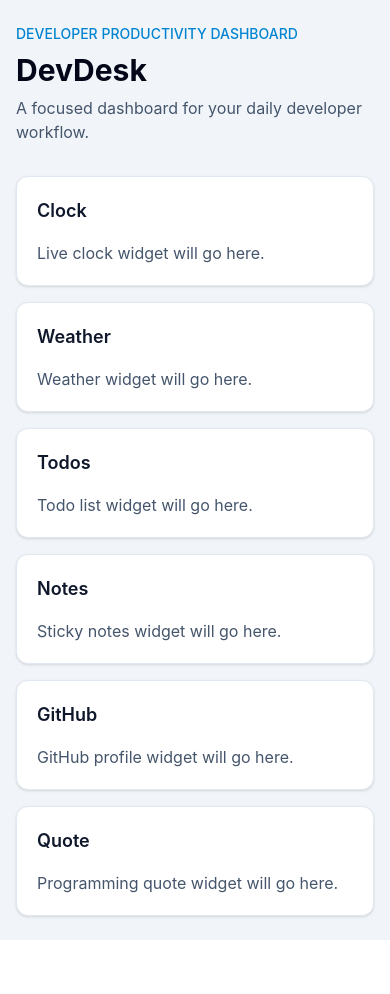
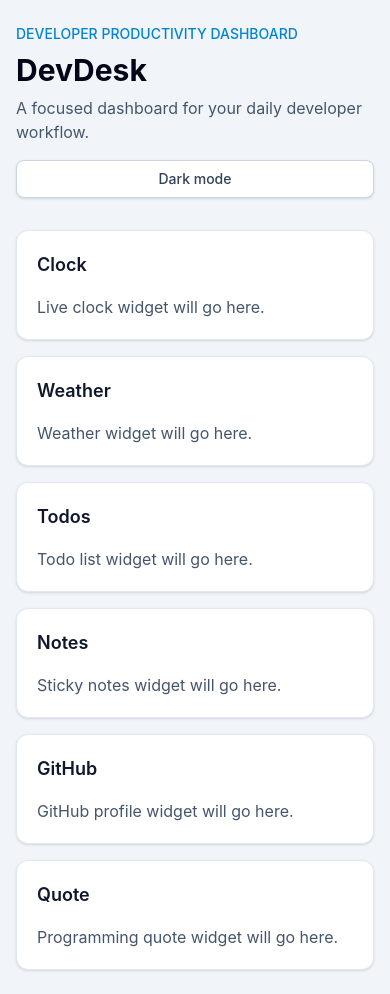
Before and after one commit to DrSeed-dev/devdesk, a React (Vite) app: page / in a window 390 px wide. Before the commit the page ends 940 px from the top, so only its background shows below. Built offline with nearby package versions, Linux system fonts and the light colour scheme.

Commit message:
Add theme toggle system

```diff
--- a/src/App.tsx
+++ b/src/App.tsx
@@ -1,17 +1,25 @@
 import Card from "./components/ui/Card";
+import ThemeToggle from "./components/ui/ThemeToggle";
+import { useTheme } from "./hooks/useTheme";
 
 function App() {
+  const { theme, toggleTheme } = useTheme();
+
   return (
-    <main className="min-h-screen bg-slate-100 px-4 py-6 text-slate-950 sm:px-6 lg:px-8">
+    <main className="min-h-screen bg-slate-100 px-4 py-6 text-slate-950 transition dark:bg-slate-950 dark:text-slate-100 sm:px-6 lg:px-8">
       <div className="mx-auto max-w-7xl">
-        <header className="mb-8">
-          <p className="text-sm font-medium uppercase text-sky-600">
-            Developer Productivity Dashboard
-          </p>
-          <h1 className="mt-2 text-3xl font-bold">DevDesk</h1>
-          <p className="mt-2 max-w-2xl text-slate-600">
-            A focused dashboard for your daily developer workflow.
-          </p>
+        <header className="mb-8 flex flex-col gap-4 sm:flex-row sm:items-start sm:justify-between">
+          <div>
+            <p className="text-sm font-medium uppercase text-sky-600 dark:text-sky-400">
+              Developer Productivity Dashboard
+            </p>
+            <h1 className="mt-2 text-3xl font-bold">DevDesk</h1>
+            <p className="mt-2 max-w-2xl text-slate-600 dark:text-slate-400">
+              A focused dashboard for your daily developer workflow.
+            </p>
+          </div>
+
+          <ThemeToggle theme={theme} onToggleTheme={toggleTheme} />
         </header>
 
         <section className="grid gap-4 md:grid-cols-2 xl:grid-cols-3">
--- a/src/components/ui/Card.tsx
+++ b/src/components/ui/Card.tsx
@@ -7,9 +7,13 @@ type CardProps = {
 
 function Card({ title, children }: CardProps) {
   return (
-    <section className="rounded-xl border border-slate-200 bg-white p-5 shadow-sm">
-      <h2 className="text-lg font-semibold text-slate-900">{title}</h2>
-      <div className="mt-4 text-slate-600">{children}</div>
+    <section className="rounded-xl border border-slate-200 bg-white p-5 shadow-sm transition dark:border-slate-800 dark:bg-slate-900">
+      <h2 className="text-lg font-semibold text-slate-900 dark:text-slate-100">
+        {title}
+      </h2>
+      <div className="mt-4 text-slate-600 dark:text-slate-400">
+        {children}
+      </div>
     </section>
   );
 }
--- /dev/null
+++ b/src/components/ui/ThemeToggle.tsx
@@ -0,0 +1,20 @@
+type ThemeToggleProps = {
+  theme: "light" | "dark";
+  onToggleTheme: () => void;
+};
+
+function ThemeToggle({ theme, onToggleTheme }: ThemeToggleProps) {
+  const isDark = theme === "dark";
+
+  return (
+    <button
+      type="button"
+      onClick={onToggleTheme}
+      className="rounded-lg border border-slate-300 bg-white px-4 py-2 text-sm font-medium text-slate-700 shadow-sm transition hover:bg-slate-50 dark:border-slate-700 dark:bg-slate-900 dark:text-slate-200 dark:hover:bg-slate-800"
+    >
+      {isDark ? "Light mode" : "Dark mode"}
+    </button>
+  );
+}
+
+export default ThemeToggle;
--- /dev/null
+++ b/src/hooks/useTheme.ts
@@ -0,0 +1,39 @@
+import { useEffect, useState } from "react";
+
+type Theme = "light" | "dark";
+
+const THEME_STORAGE_KEY = "devdesk-theme";
+
+function getInitialTheme(): Theme {
+  const savedTheme = localStorage.getItem(THEME_STORAGE_KEY);
+
+  if (savedTheme === "light" || savedTheme === "dark") {
+    return savedTheme;
+  }
+
+  return window.matchMedia("(prefers-color-scheme: dark)").matches
+    ? "dark"
+    : "light";
+}
+
+export function useTheme() {
+  const [theme, setTheme] = useState<Theme>(getInitialTheme);
+
+  useEffect(() => {
+    const root = document.documentElement;
+
+    root.classList.toggle("dark", theme === "dark");
+    localStorage.setItem(THEME_STORAGE_KEY, theme);
+  }, [theme]);
+
+  function toggleTheme() {
+    setTheme((currentTheme) =>
+      currentTheme === "light" ? "dark" : "light",
+    );
+  }
+
+  return {
+    theme,
+    toggleTheme,
+  };
+}
--- a/src/index.css
+++ b/src/index.css
@@ -1,4 +1,5 @@
 @import "tailwindcss";
+@custom-variant dark (&:where(.dark, .dark *));
 
 body {
   margin: 0;
```
